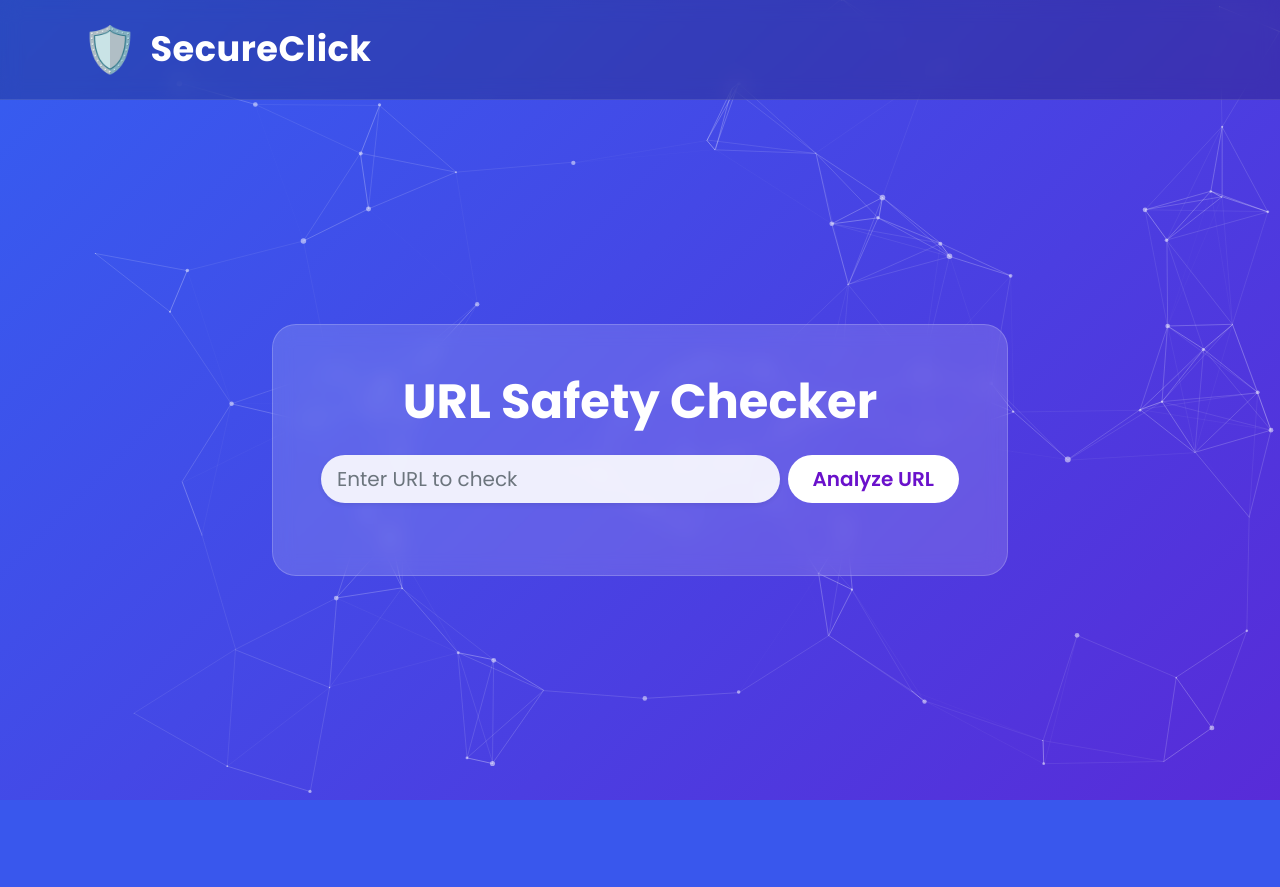
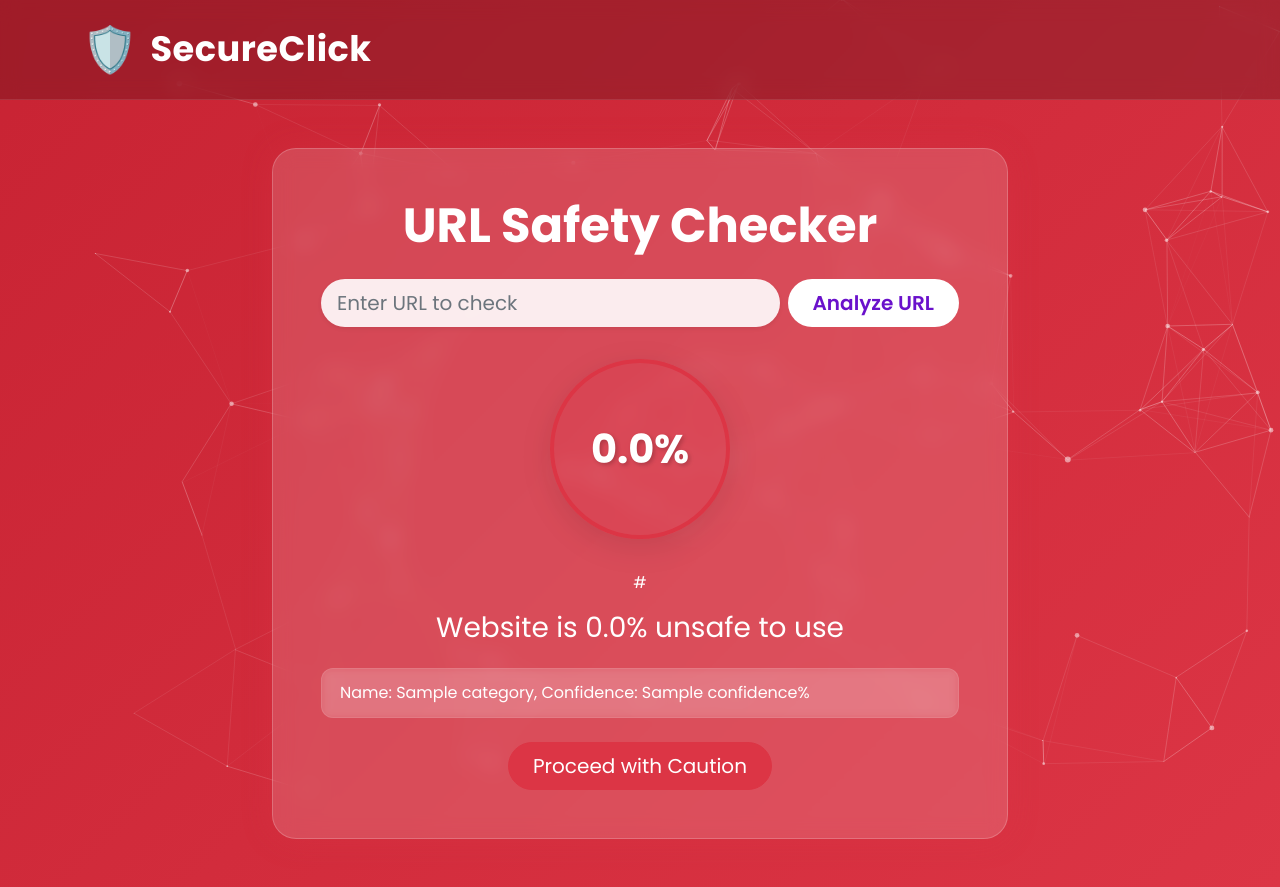
Before and after one commit to mdarshath-dev/secureclick, a Flask app: template feature_trial/templates/index.html in a window 1280 px wide. Before the commit the page ends 800 px from the top, so only its background shows below. Run offline with Flask 2, Linux system fonts and the light colour scheme; the template is opened without the code that fills it: most values are stand-ins (such as "Sample title", 1, 10 or a date in 2020); parts of the project's set-up code (start-up, migrations or seed data) failed here and were passed over.

Commit message:
Updated index.html with new content that actually fetches data from backend code

```diff
--- a/feature_trial/templates/index.html
+++ b/feature_trial/templates/index.html
@@ -227,40 +227,68 @@
                         </h2>
 
                         <div class="mb-4">
-                            <div class="input-group mb-3 animate__animated animate__fadeInUp animate__delay-1s">
+                            <form action="/" method="post" class="animate__animated animate__fadeInUp animate__delay-1s">
+                                <div class="input-group mb-3">
                                     <input type="text"
+                                           name="url"
                                            class="form-control form-control-lg shadow-sm rounded-pill url-input"
-                                       id="urlInput"
+                                           id="url"
                                            placeholder="Enter URL to check"
                                            required>
-                                <button class="btn analyze-btn btn-lg px-4 rounded-pill ms-2"
-                                        onclick="analyzeURL()">
+                                    <button type="submit" class="btn analyze-btn btn-lg px-4 rounded-pill ms-2">
                                         Analyze URL
                                     </button>
                                 </div>
+                            </form>
                         </div>
 
-                        <div id="resultSection" class="text-center result-section">
-                            <div id="score-display" class="score-circle d-none">
-                                <span id="score-text" class="score-text"></span>
+                        {% if xx != -1 %}
+                        <div id="resultSection" class="text-center result-section visible">
+                            <div id="score-display" class="score-circle {% if xx >= 0.50 %}safe-score{% else %}unsafe-score{% endif %}">
+                                <span id="score-text" class="score-text">
+                                    {% if xx >= 0.50 %}
+                                        {{ "%.1f"|format(xx * 100) }}%
+                                    {% else %}
+                                        {{ "%.1f"|format(100 - (xx * 100)) }}%
+                                    {% endif %}
+                                </span>
                             </div>
 
-                            <div id="urlDisplay" class="text-white mb-3"></div>
+                            <div id="urlDisplay" class="text-white mb-3">
+                                <a href="{{ url }}" class="text-white text-decoration-none" target="_blank">
+                                    {{ url }}
+                                </a>
+                            </div>
 
-                            <h3 id="prediction" class="result-text text-white mb-4 animate__animated animate__fadeIn"></h3>
+                            <h3 id="prediction" class="result-text text-white mb-4 animate__animated animate__fadeIn">
+                                {% if xx >= 0.50 %}
+                                    Website is {{ "%.1f"|format(xx * 100) }}% safe to use
+                                {% else %}
+                                    Website is {{ "%.1f"|format(100 - (xx * 100)) }}% unsafe to use
+                                {% endif %}
+                            </h3>
 
                             <div id="categories-list" class="text-start text-white">
+                                {% for category in categories %}
+                                <div class="category-item animate__animated animate__fadeInLeft">
+                                    Name: {{ category.name }}, Confidence: {{ category.confidence }}%
+                                </div>
+                                {% endfor %}
                             </div>
 
                             <div class="mt-4">
-                                <button id="safeButton" class="btn btn-success btn-lg px-4 me-2 d-none animate__animated animate__fadeInUp rounded-pill">
+                                {% if xx >= 0.50 %}
+                                    <button onclick="window.open('{{ url }}')" class="btn btn-success btn-lg px-4 me-2 animate__animated animate__fadeInUp rounded-pill">
                                         Continue Safely
                                     </button>
-                                <button id="unsafeButton" class="btn btn-danger btn-lg px-4 d-none animate__animated animate__fadeInUp rounded-pill">
+                                {% else %}
+                                    <button onclick="window.open('{{ url }}')" class="btn btn-danger btn-lg px-4 animate__animated animate__fadeInUp rounded-pill">
                                         Proceed with Caution
                                     </button>
+                                {% endif %}
                             </div>
                         </div>
+                        {% endif %}
                     </div>
                 </div>
             </div>
@@ -305,100 +333,10 @@
             retina_detect: true
         });
 
-        // Function to animate number counting
-        function animateValue(obj, start, end, duration) {
-            let startTimestamp = null;
-            const step = (timestamp) => {
-                if (!startTimestamp) startTimestamp = timestamp;
-                const progress = Math.min((timestamp - startTimestamp) / duration, 1);
-                const current = Math.floor(progress * (end - start) + start);
-                obj.textContent = current.toFixed(1) + '%';
-                if (progress < 1) {
-                    window.requestAnimationFrame(step);
-                }
-            };
-            window.requestAnimationFrame(step);
-        }
-
-        // Function to update UI based on safety score
-        function updateUI(score, isSafe) {
-            const body = document.body;
-            const scoreDisplay = document.getElementById('score-display');
-            const scoreText = document.getElementById('score-text');
-            const safeButton = document.getElementById('safeButton');
-            const unsafeButton = document.getElementById('unsafeButton');
-            const resultSection = document.getElementById('resultSection');
-
-            resultSection.classList.add('visible');
-            scoreDisplay.classList.remove('d-none');
-
-            // Animate the score counter
-            animateValue(scoreText, 0, Math.abs(score), 2000);
-
-            if (isSafe) {
-                body.className = 'safe-theme';
-                scoreDisplay.className = 'score-circle safe-score';
-                safeButton.classList.remove('d-none');
-                unsafeButton.classList.add('d-none');
-            } else {
-                body.className = 'unsafe-theme';
-                scoreDisplay.className = 'score-circle unsafe-score';
-                safeButton.classList.add('d-none');
-                unsafeButton.classList.remove('d-none');
-            }
-        }
-
-        // Mock function to simulate URL analysis
-        function analyzeURL() {
-            const url = document.getElementById('urlInput').value;
-            if (!url) {
-                alert('Please enter a URL to analyze');
-                return;
-            }
-
-            // Simulate API call with random score for demonstration
-            // Replace this with actual API call in production
-            const score = Math.random();
-            const num = score * 100;
-
-            document.getElementById('urlDisplay').innerHTML = `
-                <a href="${url}" class="text-white text-decoration-none" target="_blank">
-                    ${url}
-                </a>
-            `;
-
-            if (score >= 0.50) {
-                // Safe case (50% or more safe)
-                document.getElementById("prediction").innerHTML = `Website is ${num.toFixed(1)}% safe to use`;
-                updateUI(num, true);
-            } else {
-                // Unsafe case (less than 50% safe)
-                const unsafeScore = 100 - num;
-                document.getElementById("prediction").innerHTML = `Website is ${unsafeScore.toFixed(1)}% unsafe to use`;
-                updateUI(unsafeScore, false);
-            }
-
-            // Show some mock categories
-            const categories = [
-                { name: 'Phishing Risk', confidence: (Math.random() * 100).toFixed(1) },
-                { name: 'Malware Risk', confidence: (Math.random() * 100).toFixed(1) },
-                { name: 'Content Safety', confidence: (Math.random() * 100).toFixed(1) }
-            ];
-
-            const categoriesList = document.getElementById('categories-list');
-            categoriesList.innerHTML = categories.map(category => `
-                <div class="category-item animate__animated animate__fadeInLeft">
-                    Name: ${category.name}, Confidence: ${category.confidence}%
-                </div>
-            `).join('');
-        }
-
-        // Allow form submission with Enter key
-        document.getElementById('urlInput').addEventListener('keypress', function(e) {
-            if (e.key === 'Enter') {
-                analyzeURL();
-            }
-        });
+        // Set theme based on result
+        {% if xx != -1 %}
+            document.body.className = {% if xx >= 0.50 %}'safe-theme'{% else %}'unsafe-theme'{% endif %};
+        {% endif %}
     </script>
 </body>
 </html>
```
Lines whose indentation alone changed are shown as unchanged.
